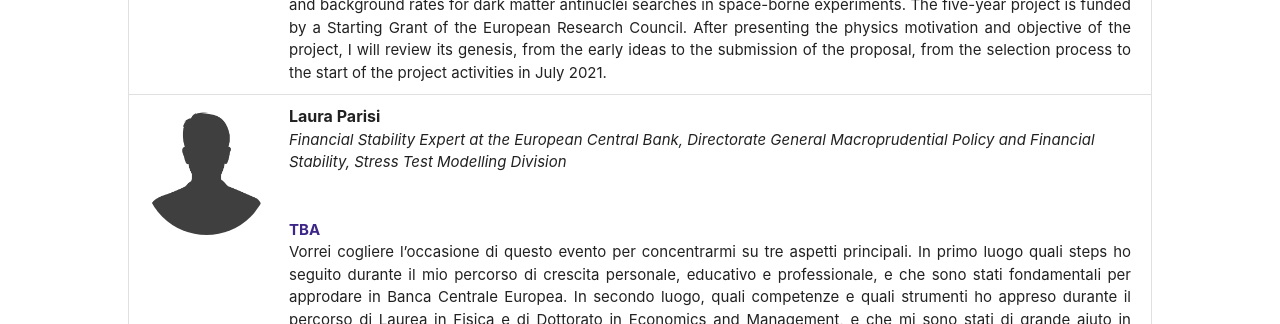
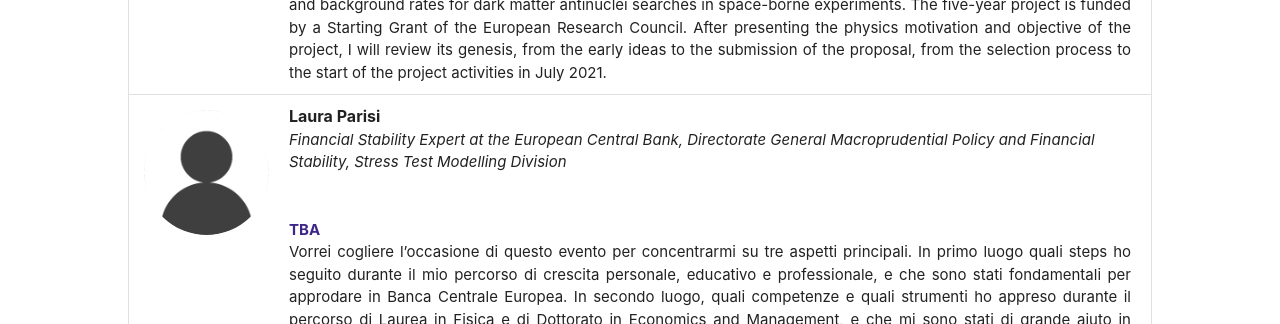
Before and after one commit to ai-sf/sg2022, a Jekyll site: the page built from speaker.html, in a window 1280 px wide. Shown: the part 1905-2229 px from the top of the page. Built offline with Jekyll 4.4.1, drawn with Linux system fonts in a browser that asks for light colours; nearby versions of some CDN libraries.

Commit message:
default image speaker

```diff
--- a/_data/speaker.yml
+++ b/_data/speaker.yml
@@ -36,7 +36,7 @@ content:
 - nome: "Laura Parisi"
   id: parisi
   uni: "Financial Stability Expert at the European Central Bank, Directorate General Macroprudential Policy and Financial Stability, Stress Test Modelling Division"
-  img: "default.png"
+  img:
   title: "TBA"
   bio:
   abstract: "Vorrei cogliere l’occasione di questo evento per concentrarmi su tre aspetti principali. In primo luogo quali steps ho seguito durante il mio percorso di crescita personale, educativo e professionale, e che sono stati fondamentali per approdare in Banca Centrale Europea. In secondo luogo, quali competenze e quali strumenti ho appreso durante il percorso di Laurea in Fisica e di Dottorato in Economics and Management, e che mi sono stati di grande aiuto in ambito professionale. Infine, vorrei focalizzare l’ultima parte dell’intervento sugli aspetti specifici del mio lavoro in termini di processo e contenuti: in generale, che tipo di lavoro tipicamente si svolge in Banca Centrale, e piú in particolare, che tipo di lavoro svolgiamo io e il mio team circa l’identificazione e quantificazione degli impatti dei cambiamenti climatici sul sistema finanziario ed economico. Molti non sanno che i cambiamenti climatici non solo rappresentano una minaccia per le condizioni di vita e abitabilitá in molte parti del nostro pianeta, ma costituiscono anche una costosa minaccia per le nostre imprese, banche e societá: e questo è proprio ció di cui mi occupo coi miei collaboratori!"
--- a/speaker.html
+++ b/speaker.html
@@ -20,6 +20,11 @@ title: Speaker invitati
 			{% endfor %}
 			<br/>
 		{% endif %}
+        {% if item.img == nil %}
+        {% if item.group == nil %}
+        <img src="{{ site.url }}/img/speaker/default.png" alt="" class="circle">
+        {% endif %}
+        {% endif %}
 		<span class="title">
     	<b>{{ item.nome }}</b>
     </span>
```
Also changed, not shown: img/speaker/default.png, 2 other files.
